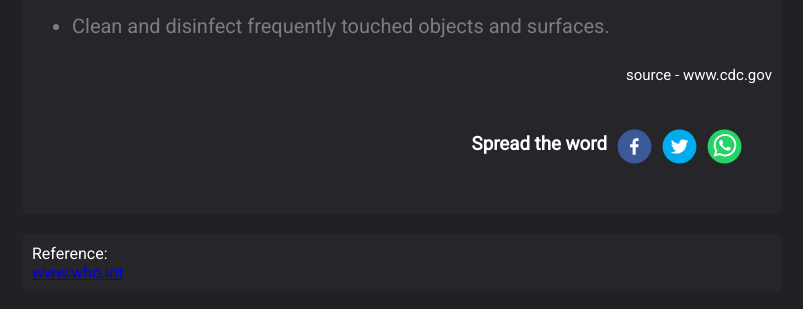
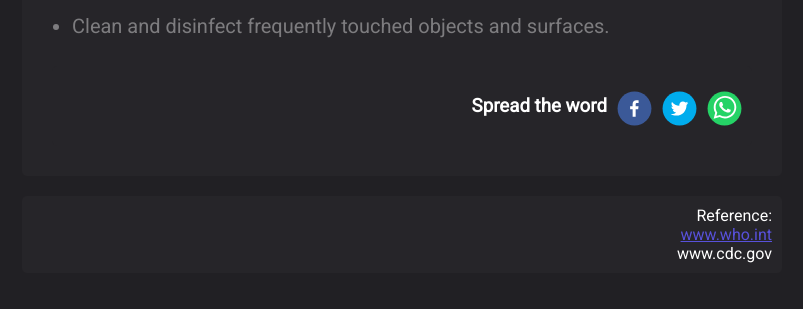
Before and after one commit to scroobius-pip/CoronaWatch, a Next.js app: page / in a window 1280 px wide. Shown: the part 1827-2136 px from the top of the page, without its empty margins (238-1041 px from the left). Built offline with nearby package versions, Linux system fonts and the light colour scheme.

Commit message:
visited link color changed

```diff
--- a/components/Tips.tsx
+++ b/components/Tips.tsx
@@ -33,6 +33,6 @@ export const Tips = () => {
               }
             `}
         </style>
-        <p style={{ textAlign: 'right', fontSize: 15 }}> source - www.cdc.gov</p>
+        {/* <p style={{ textAlign: 'right', fontSize: 15 }}> source - www.cdc.gov</p> */}
     </div>;
 };
--- a/pages/index.tsx
+++ b/pages/index.tsx
@@ -4,7 +4,7 @@ import { TotalChart, TotalDailyChart } from '../charts'
 import { CountryLinkButton } from '../components/CountryLinkButton'
 import { Tips } from '../components/Tips'
 import ShareButtons from '../components/ShareButtons'
-
+import { colors } from '../styles'
 
 export default () => {
     return <Layout>
@@ -28,11 +28,22 @@ export default () => {
             </Section>
         </Section>
         <Section>
-            <div>
+            <div style={{ display: 'flex', alignItems: 'flex-end', flexDirection: 'column' }}>
                 Reference: <br />
                 <a href='https://www.who.int/emergencies/diseases/novel-coronavirus-2019/situation-reports/'>
                     www.who.int
                 </a>
+                <p>www.cdc.gov</p>
+                <style jsx>
+                    {`
+                    a{
+                        color:${colors.primary}
+                    }
+                    a:visited {
+                        color:${colors.primary}
+                    }
+                    `}
+                </style>
             </div>
 
         </Section>
```
